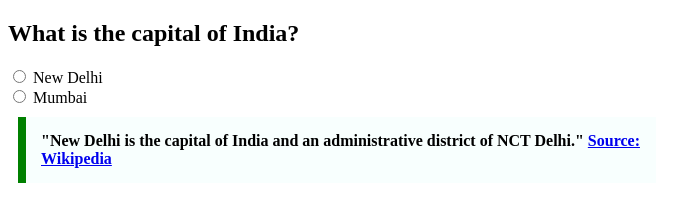
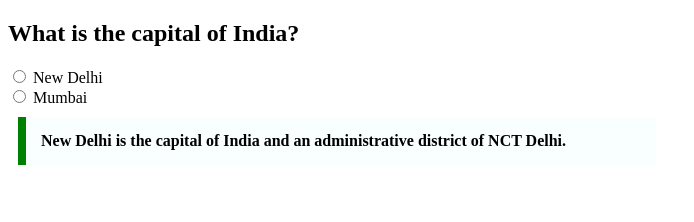
Before and after one commit to acciojob/trivia-satishcoderZZ1, a website: page main.html in a window 1280 px wide. Shown: the whole page, without its empty margins (0-694 px from the left). Drawn offline with Linux system fonts and the light colour scheme.

Commit message:
created a submission

```diff
--- a/main.html
+++ b/main.html
@@ -12,6 +12,7 @@
 	 border-left: 8px solid green;
 	 background-color: #f8fffe;
 	 font-weight: bold;
+
 	</style>
 </head>
 
@@ -28,8 +29,8 @@
 		</label>
 	</form>
 	<blockquote>
-		"New Delhi is the capital of India and an administrative district of NCT Delhi."
-		<site><a href="https://www.google.com/search?q=%22New+Delhi+is+the+capital+of+India+and+an+administrative+district+of+NCT+Delhi.%22+Reference+it+from+Wikipedia.&oq=%22New+Delhi+is+the+capital+of+India+and+an+administrative+district+of+NCT+Delhi.%22+Reference+it+from+Wikipedia.&gs_lcrp=EgZjaHJvbWUyBggAEEUYOdIBCDY1NWowajE1qAIJsAIB8QX0xBK8B2JTpfEF9MQSvAdiU6U&sourceid=chrome&ie=UTF-8" target="_blank">Source: Wikipedia</a></site>
+
+		<site>New Delhi is the capital of India and an administrative district of NCT Delhi.<a href="https://www.google.com/search?q=%22New+Delhi+is+the+capital+of+India+and+an+administrative+district+of+NCT+Delhi.%22+Reference+it+from+Wikipedia.&oq=%22New+Delhi+is+the+capital+of+India+and+an+administrative+district+of+NCT+Delhi.%22+Reference+it+from+Wikipedia.&gs_lcrp=EgZjaHJvbWUyBggAEEUYOdIBCDY1NWowajE1qAIJsAIB8QX0xBK8B2JTpfEF9MQSvAdiU6U&sourceid=chrome&ie=UTF-8" target="_blank"></a></site>
 	</blockquote>
 	<!-- the entire body must be written by student -->
     <script type="text/javascript" src="./script.js">
```
